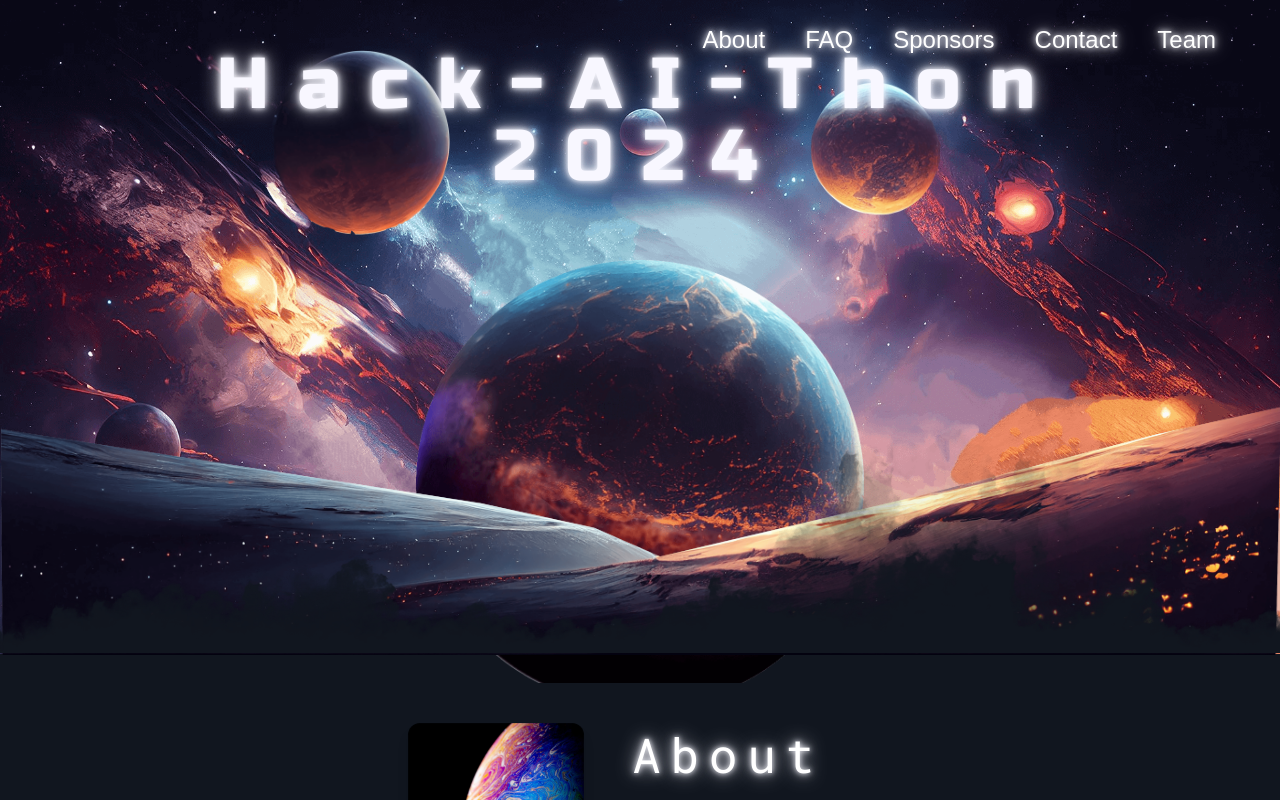
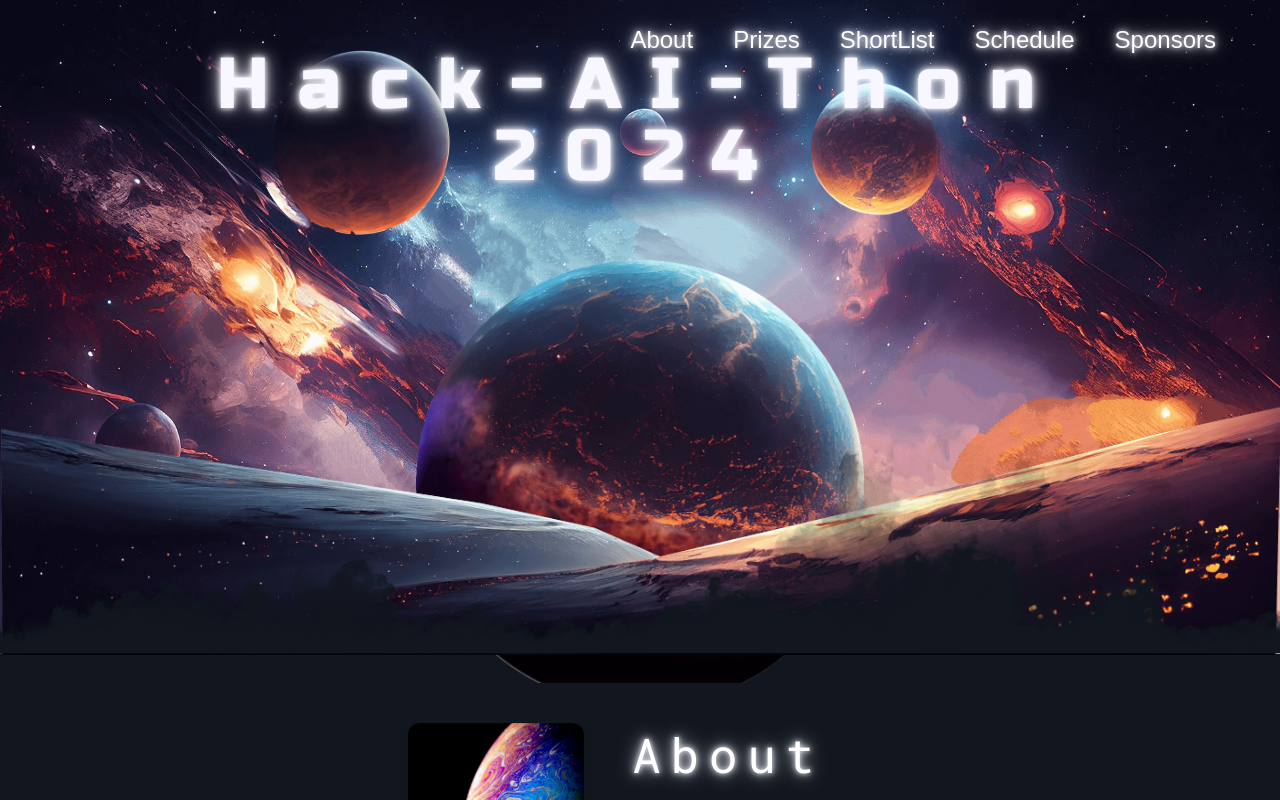
Before and after one commit to CodeMaverick07/Hack-ai-thon, a React (Create React App) app: page / in a window 1280 px wide. Shown: the top 800 px of the page. Built offline with nearby package versions, Linux system fonts and the light colour scheme; a web font is replaced by a local one.

Commit message:
i think its last commit for me

```diff
--- a/src/components/Header.jsx
+++ b/src/components/Header.jsx
@@ -27,16 +27,16 @@ const Header = () => {
           About
         </a>
         <a href="#faq" className="glow">
-          FAQ
+          Prizes
         </a>
         <a href="#sponsors" className="glow">
-          Sponsors
+          ShortList
         </a>
         <a href="#contact" className="glow">
-          Contact
+          Schedule
         </a>
         <a href="#team" className="glow">
-          Team
+          Sponsors
         </a>
       </nav>
       <div className="hidden max-md:flex justify-end p-6 text-3xl">
@@ -52,17 +52,17 @@ const Header = () => {
                   <a href="#about" className="">
                     About
                   </a>
-                  <a href="#faq" className="">
-                    FAQ
+                  <a href="#prizes" className="">
+                    Prizes
                   </a>
                   <a href="#sponsors" className="">
-                    Sponsors
+                    ShortList
                   </a>
                   <a href="#contact" className="">
-                    Contact
+                    Schedule
                   </a>
                   <a href="#team" className="">
-                    Team
+                    Sponsors
                   </a>
                 </nav>
               </SheetClose>
--- a/src/components/Sponsors.jsx
+++ b/src/components/Sponsors.jsx
@@ -9,9 +9,9 @@ import {
 function Sponsors() {
   return (
     <>
-      <div className="h-screen max-md:h-[80vh] w-screen bg-[#14181f]">
-        <div className="mx-auto max-w-7xl  sm:px-6 lg:px-8 pt-32">
-          <div className="max-md:h-screen relative isolate overflow-hidden bg-gray-900 px-6 py-24 text-center shadow-2xl sm:rounded-3xl sm:px-16">
+      <div className="h-screen max-md:h-[85vh] w-screen bg-[#14181f]">
+        <div className="mx-auto max-w-7xl  sm:px-6 lg:px-8 pt-28">
+          <div className="max-md:h-[85vh] relative isolate overflow-hidden bg-gray-900 px-6 py-24 text-center shadow-2xl sm:rounded-3xl sm:px-16">
             <h2 className="mx-auto max-w-2xl text-4xl text-white font-ai glow">
               SPONSORS
             </h2>
```
